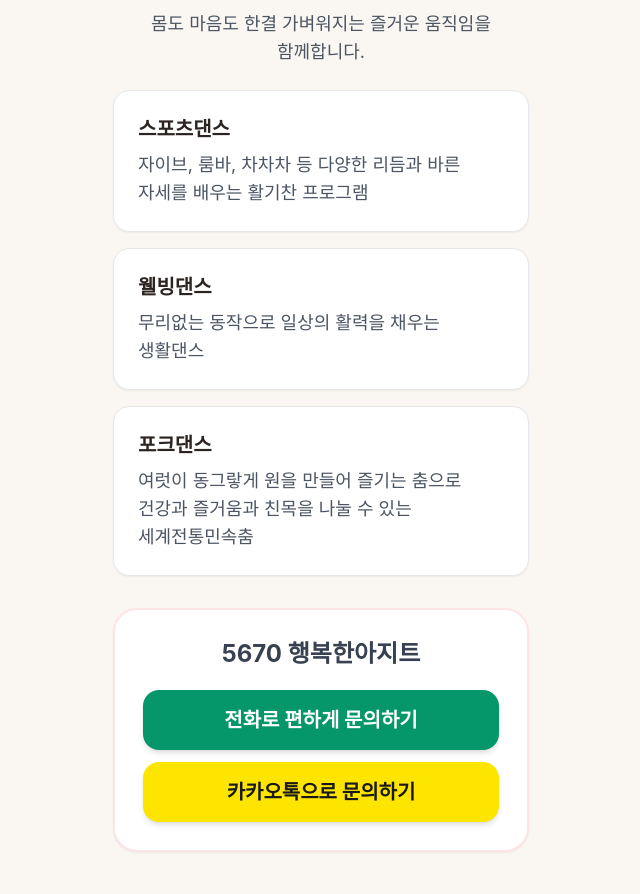
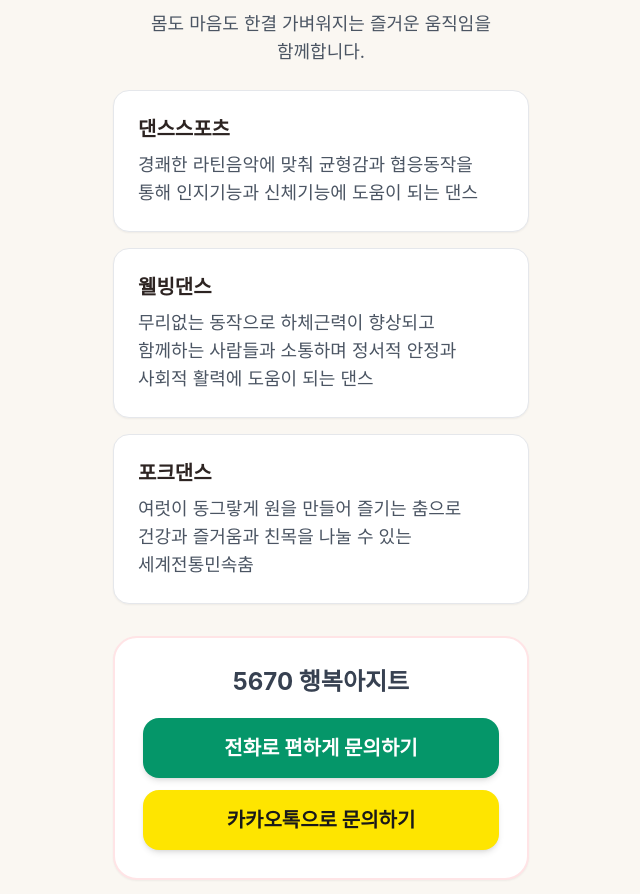
Before and after one commit to sinetmul010-cpu/senior-mood-activity, a React (Vite) app: page / in a window 1280 px wide. Shown: the part 870-1764 px from the top of the page, without its empty margins (319-959 px from the left). Built offline with nearby package versions, Linux system fonts and the light colour scheme; a web font is replaced by a local one.

Commit message:
feat: 댄스스포츠 명칭/설명 변경, 웰빙댄스 효과 문구 수정, 5670 행복아지트 명칭 변경

```diff
--- a/src/App.jsx
+++ b/src/App.jsx
@@ -214,13 +214,13 @@ const MOOD_DATA = [
 const DANCE_PROGRAMS = [
   {
     id: 'sports',
-    title: '스포츠댄스',
-    description: '자이브, 룸바, 차차차 등 다양한 리듬과 바른 자세를 배우는 활기찬 프로그램'
+    title: '댄스스포츠',
+    description: '경쾌한 라틴음악에 맞춰 균형감과 협응동작을 통해 인지기능과 신체기능에 도움이 되는 댄스'
   },
   {
     id: 'wellbeing',
     title: '웰빙댄스',
-    description: '무리없는 동작으로 일상의 활력을 채우는 생활댄스'
+    description: '무리없는 동작으로 하체근력이 향상되고 함께하는 사람들과 소통하며 정서적 안정과 사회적 활력에 도움이 되는 댄스'
   },
   {
     id: 'folk',
@@ -554,11 +554,11 @@ export default function App() {
             ))}
           </div>
 
-          {/* 섹션 4: 5670 행복한아지트 */}
+          {/* 섹션 4: 5670 행복아지트 */}
           <div className="p-6 sm:p-7 rounded-3xl bg-white border-2 border-rose-100 shadow-sm flex flex-col gap-5 mt-2">
             <div className="text-center">
               <h3 className="text-xl sm:text-2xl font-bold text-[#374151]">
-                5670 행복한아지트
+                5670 행복아지트
               </h3>
             </div>
 
```
